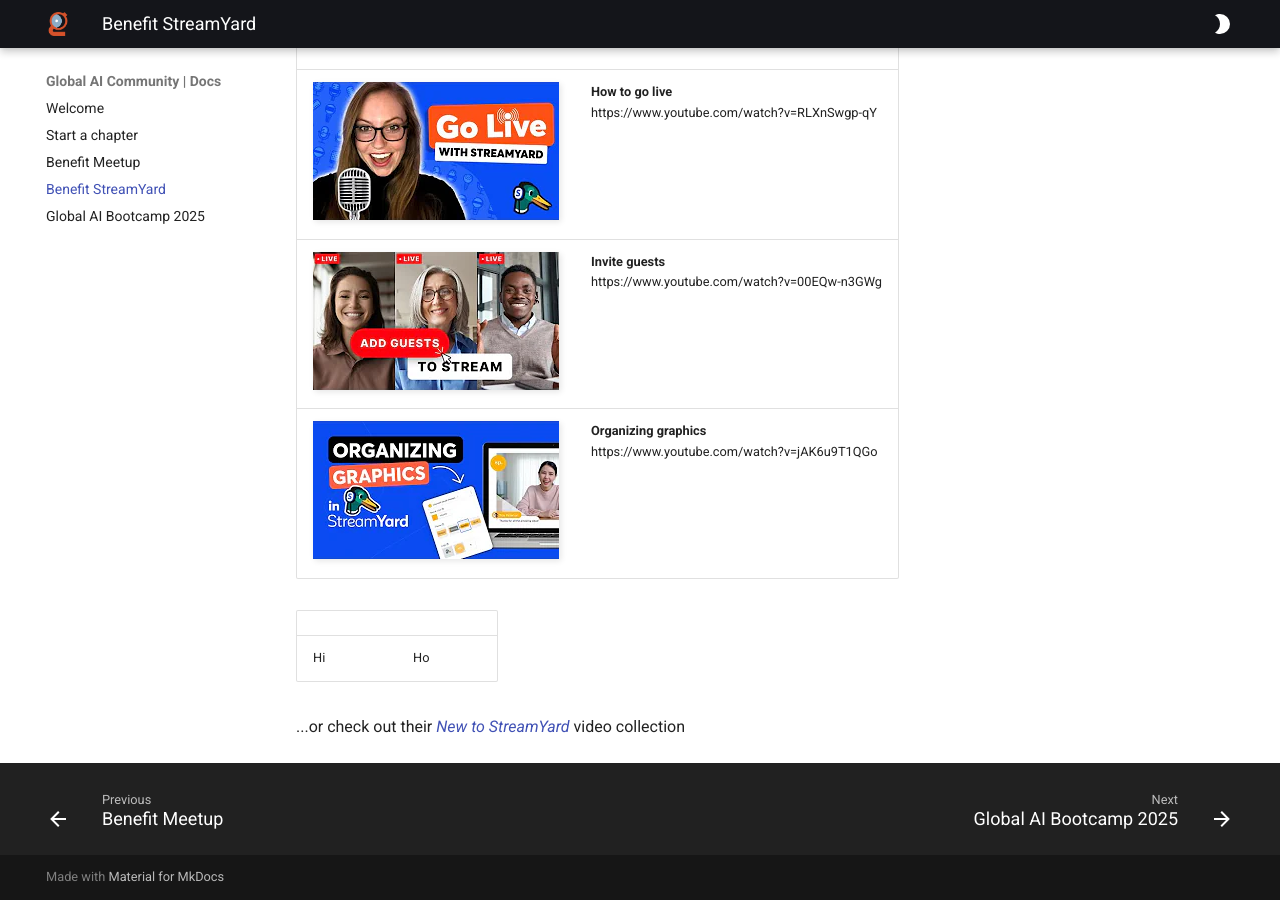
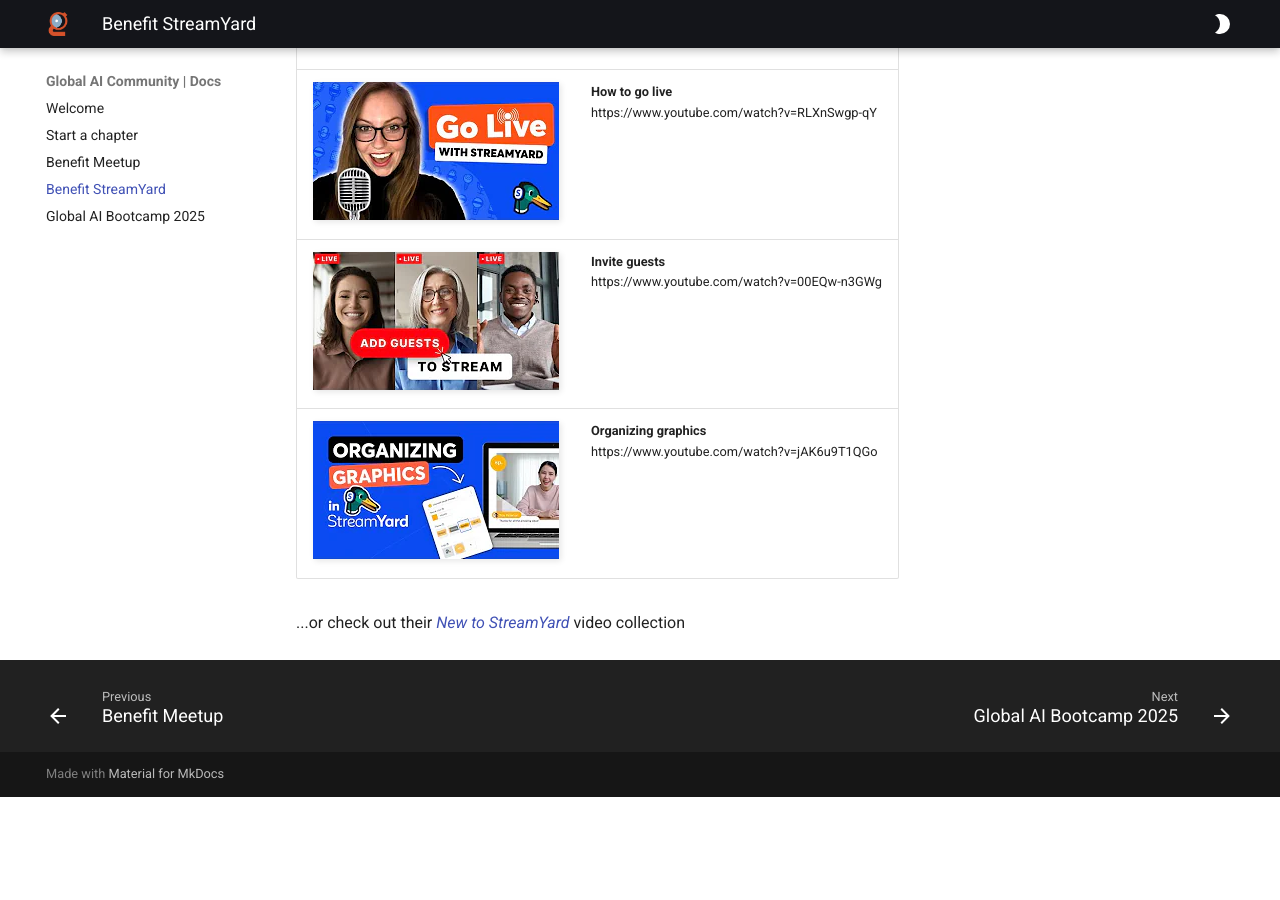
Before and after one commit to GlobalAICommunity/docs, an MkDocs documentation site: the page built from docs/streamyard.md, in a window 1280 px wide and 900 px high, scrolled down 3039 px. Built offline with MkDocs 1.6.1 and Material for MkDocs 9.7.7, drawn with Linux system fonts in a browser that asks for light colours; after the commit the page ends 3836 px from its top, so only the background shows below that.

Commit message:
Table fix

```diff
--- a/docs/streamyard.md
+++ b/docs/streamyard.md
@@ -87,9 +87,5 @@ If you are more of a visual learner, or want to see some other features in actio
 | ![Alt text](media/invite-guests.webp "Invite Guests")     | **Invite guests**<br>  https://www.youtube.com/watch?v=00EQw-n3GWg |
 | ![Alt text](media/graphics.webp "Organizing graphics")    | **Organizing graphics**<br>  https://www.youtube.com/watch?v=jAK6u9T1QGo |
 
-| | |
-|---|---|
-|Hi | Ho |
-
 
 ...or check out their [*New to StreamYard*](https://www.youtube.com/playlist?list=PLxqZPGZQ-k74PbwvByNzMAZ-umZ-5ZzBF) video collection
```
